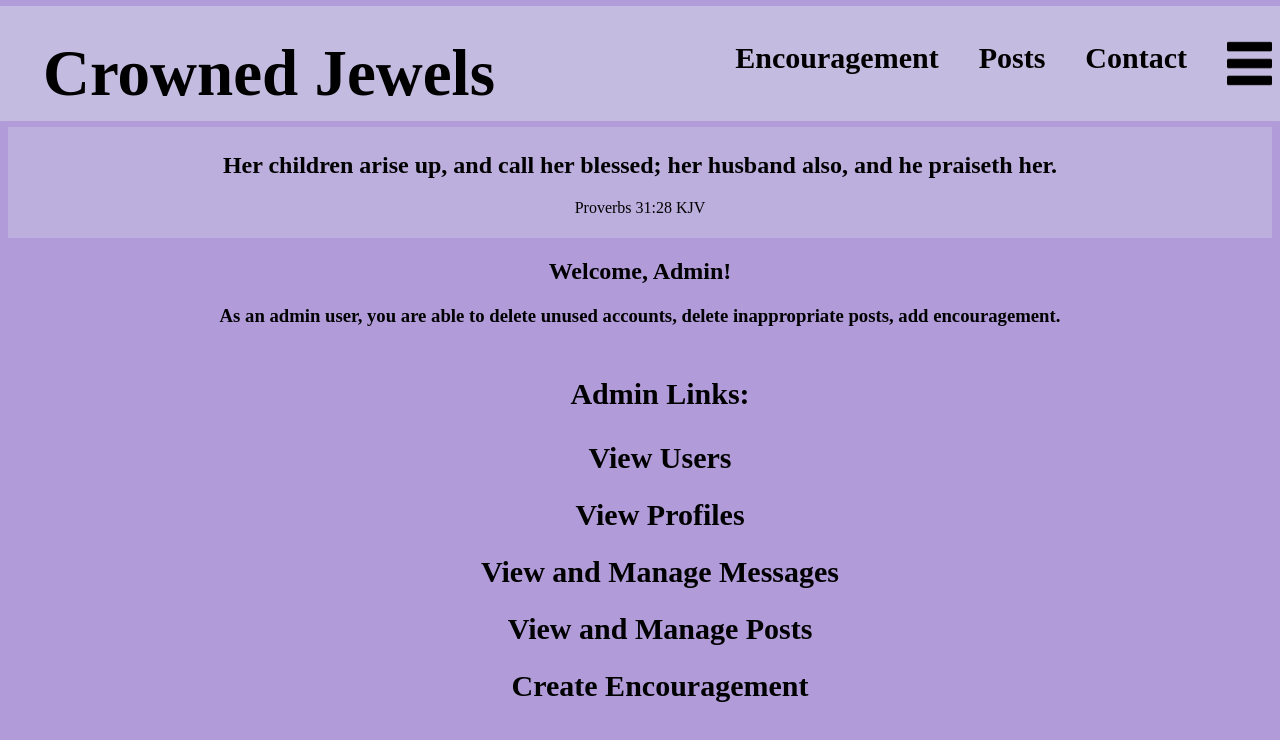
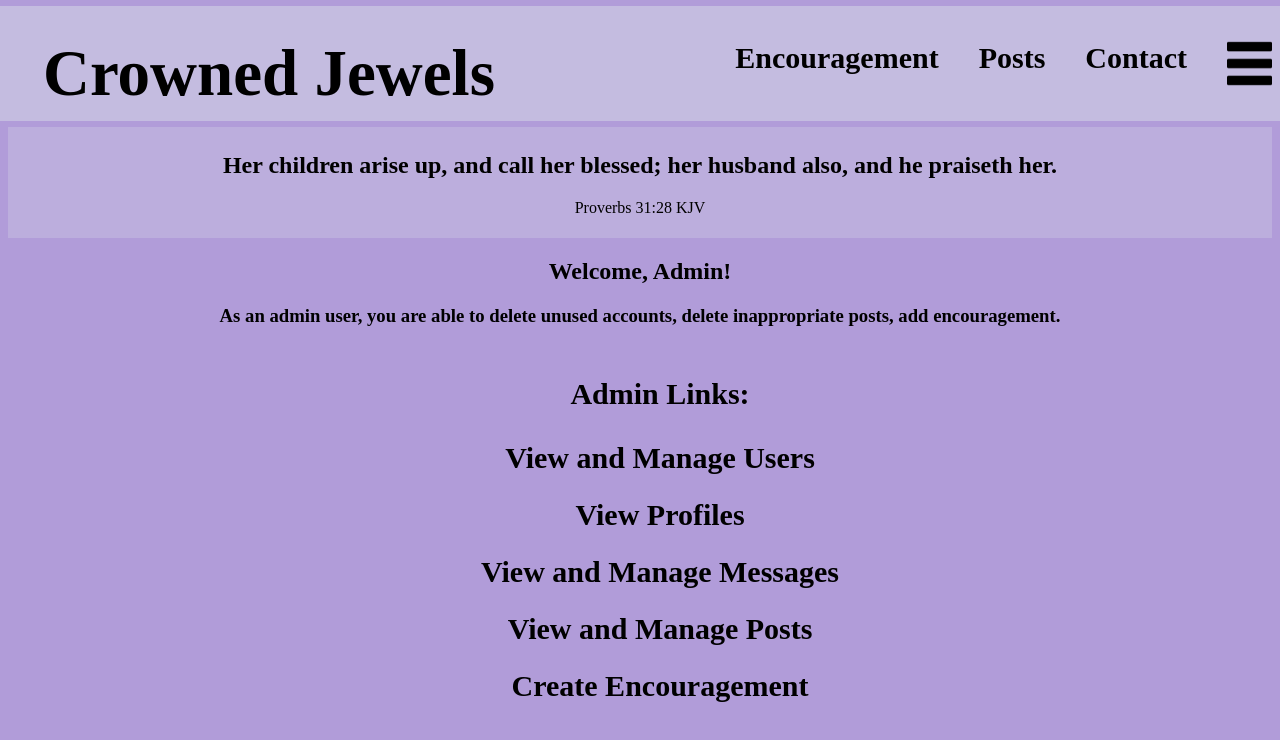
Before and after one commit to bethel-school-of-technology/encourage-mom-frontend, a React (Create React App) app: page /auth-landing in a window 1280 px wide. Shown: the top 740 px of the page. Built offline with nearby package versions, Linux system fonts and the light colour scheme; no server answers.

Commit message:
changed some code

```diff
--- a/src/components/pages/auth-landing.js
+++ b/src/components/pages/auth-landing.js
@@ -14,7 +14,7 @@ class AuthLanding extends Component {
         <nav className='admin-links'>
           <ul className='admin'>
           <h1 className="Admin">Admin Links:</h1>
-            <a href='/admin-users'> View Users</a>
+            <a href='/admin-users'> View and Manage Users</a>
             <br />
             <br />
             <a href='/admin-profiles'> View Profiles</a>
```
